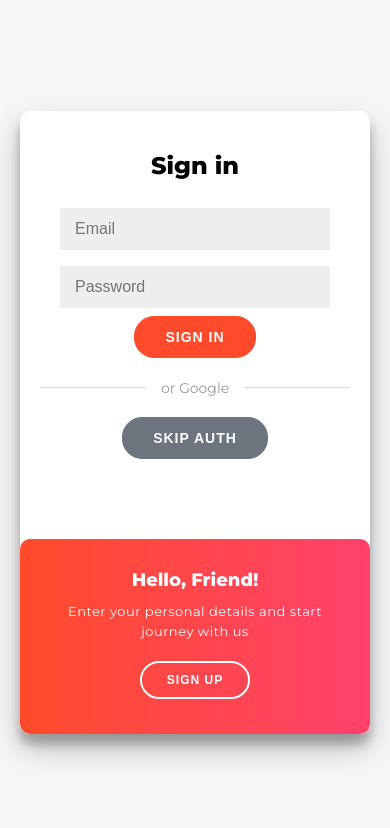
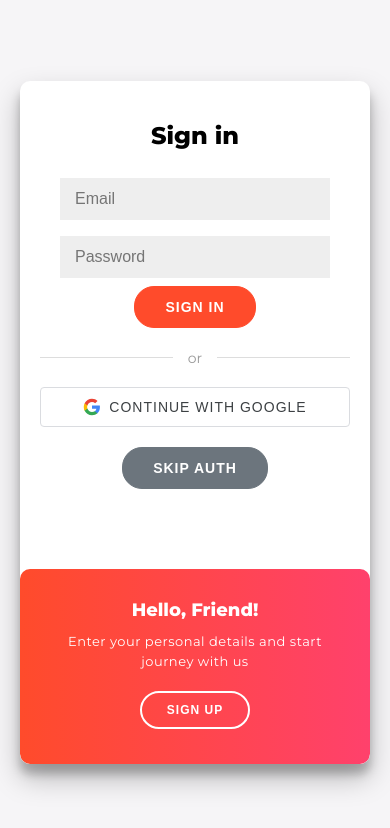
Before and after one commit to mahender-reddy85/student-dashboard, a website: page auth.html in a window 390 px wide. Drawn offline with Linux system fonts and the light colour scheme.

Commit message:
continue with google added

```diff
--- a/auth.html
+++ b/auth.html
@@ -101,6 +101,41 @@
       font-size: 14px;
       position: relative;
       z-index: 1;
+    }
+
+    .google-btn {
+      display: flex;
+      align-items: center;
+      justify-content: center;
+      background-color: #fff;
+      border: 1px solid #dadce0;
+      border-radius: 4px;
+      color: #3c4043;
+      font-size: 14px;
+      font-weight: 500;
+      padding: 10px 16px;
+      margin: 10px 0;
+      cursor: pointer;
+      transition: all 0.2s ease;
+      width: 100%;
+      max-width: 280px;
+    }
+
+    .google-btn:hover {
+      background-color: #f8f9fa;
+      box-shadow: 0 1px 3px rgba(60, 64, 67, 0.3), 0 1px 2px rgba(60, 64, 67, 0.15);
+      border-color: #dadce0;
+    }
+
+    .google-btn:active {
+      background-color: #f1f3f4;
+      box-shadow: 0 1px 2px rgba(60, 64, 67, 0.3), 0 1px 3px rgba(60, 64, 67, 0.15);
+    }
+
+    .google-icon {
+      width: 18px;
+      height: 18px;
+      margin-right: 8px;
     }
 
     form {
@@ -419,6 +454,11 @@
         margin: 20px auto !important;
         display: block !important;
       }
+
+      .google-btn {
+        max-width: 100% !important;
+        margin: 15px auto !important;
+      }
     }
   </style>
 </head>
@@ -442,8 +482,17 @@
         <button type="button" onclick="login()">Sign In</button>
       </form>
       <div class="divider">
-        <span>or Google</span>
+        <span>or</span>
       </div>
+      <button type="button" class="google-btn" id="googleSignIn">
+        <svg class="google-icon" viewBox="0 0 24 24">
+          <path fill="#4285F4" d="M22.56 12.25c0-.78-.07-1.53-.2-2.25H12v4.26h5.92c-.26 1.37-1.04 2.53-2.21 3.31v2.77h3.57c2.08-1.92 3.28-4.74 3.28-8.09z"/>
+          <path fill="#34A853" d="M12 23c2.97 0 5.46-.98 7.28-2.66l-3.57-2.77c-.98.66-2.23 1.06-3.71 1.06-2.86 0-5.29-1.93-6.16-4.53H2.18v2.84C3.99 20.53 7.7 23 12 23z"/>
+          <path fill="#FBBC05" d="M5.84 14.09c-.22-.66-.35-1.36-.35-2.09s.13-1.43.35-2.09V7.07H2.18C1.43 8.55 1 10.22 1 12s.43 3.45 1.18 4.93l2.85-2.22.81-.62z"/>
+          <path fill="#EA4335" d="M12 5.38c1.62 0 3.06.56 4.21 1.64l3.15-3.15C17.45 2.09 14.97 1 12 1 7.7 1 3.99 3.47 2.18 7.07l3.66 2.84c.87-2.6 3.3-4.53 6.16-4.53z"/>
+        </svg>
+        Continue with Google
+      </button>
       <button type="button" class="skip-btn" id="skipAuth">Skip Auth</button>
     </div>
     <div class="overlay-container">
@@ -525,6 +574,14 @@
       window.location.href = 'index.html';
     });
 
+    // Google sign-in handler
+    const googleSignInButton = document.getElementById('googleSignIn');
+    googleSignInButton.addEventListener('click', () => {
+      // For demo purposes, simulate Google sign-in
+      alert('Google sign-in would open here. For demo, redirecting to dashboard.');
+      window.location.href = 'index.html';
+    });
+
     // Remove form submission handlers since we're using onclick functions
   </script>
 </body>
```
